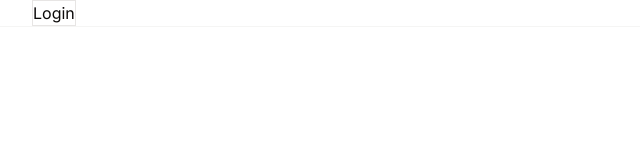
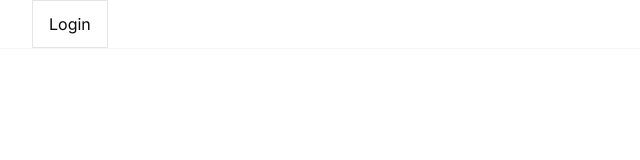
Before and after one commit to metal-face/blog-builder, a Next.js app: page / in a window 1280 px wide. Shown: the top 160 px of the page, without its empty margins (0-640 px from the left). Built offline with nearby package versions, Linux system fonts and the light colour scheme.

Commit message:
Refactor main navigation component

```diff
--- a/components/main-nav.tsx
+++ b/components/main-nav.tsx
@@ -1,17 +1,12 @@
-"use client"
+"use client";
 
-import Link from "next/link";
-import { usePathname } from "next/navigation";
 import * as React from "react";
 
 export function MainNav() {
-  const pathname = usePathname();
+  return (
+    <div className="h-12 border flex items-center justify-end">
 
-  return (
-    <div className="border">
-      <Link href="/">
-        <span>Login</span>
-      </Link>
+      <button className="text-pretty m-4">Login</button>
     </div>
-  )
+  );
 }
```
